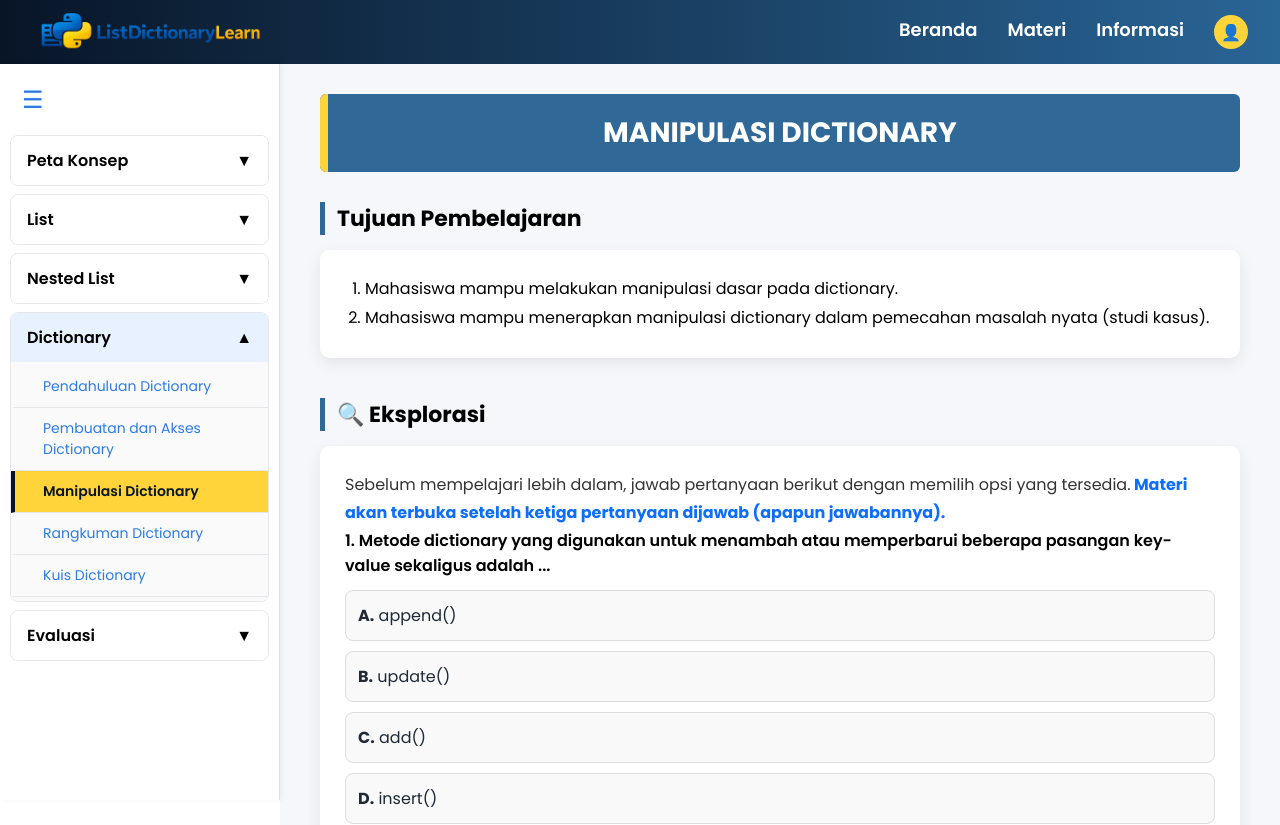
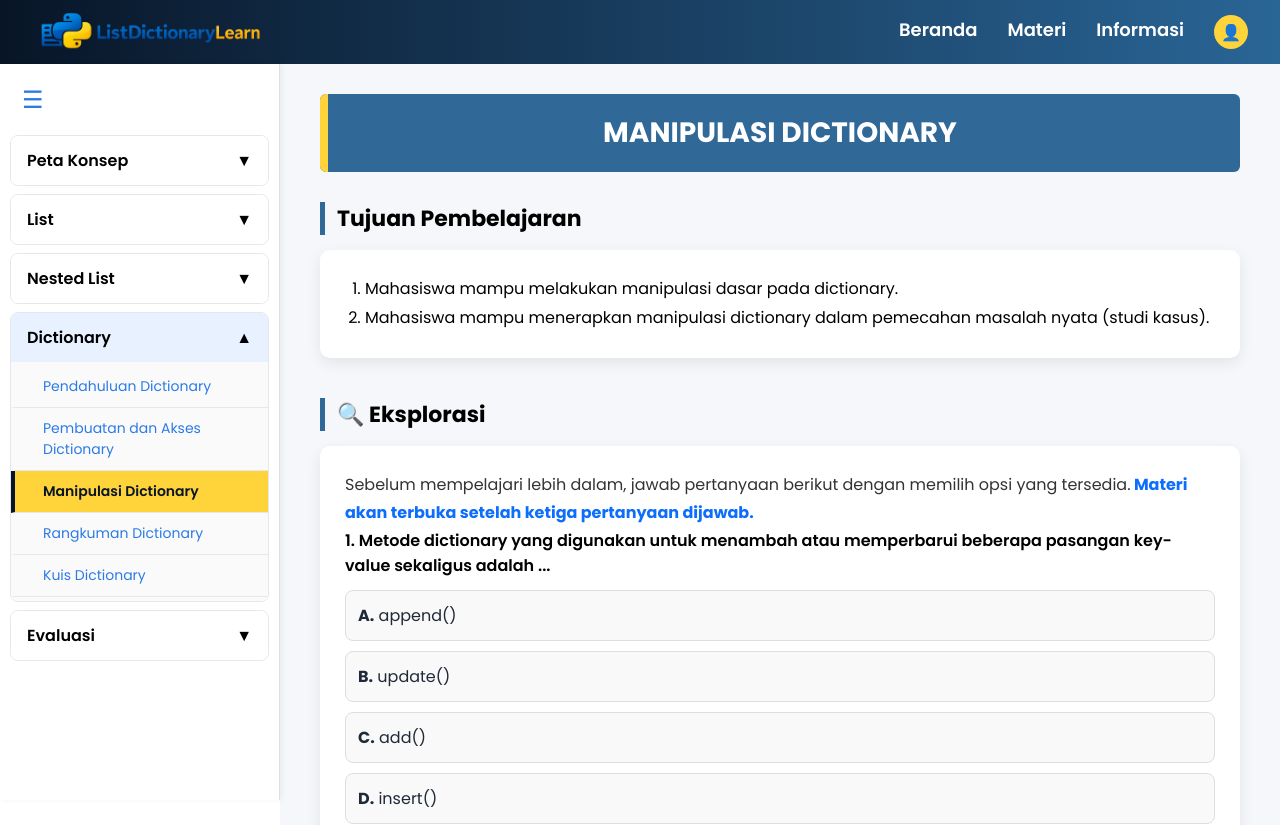
Before and after one commit to Halooci/Lidict, a React (Vite) app: page /Dictionary/ManipulasiDictionary in a window 1280 px wide. Shown: the top 825 px of the page. Built offline with nearby package versions, Linux system fonts and the light colour scheme.

Commit message:
(apapun jawabannya) dicti

```diff
--- a/src/pages/materi/dictionary/ManipulasiDictionary.jsx
+++ b/src/pages/materi/dictionary/ManipulasiDictionary.jsx
@@ -507,7 +507,7 @@ _buffer.getvalue()
                 Sebelum mempelajari lebih dalam, jawab pertanyaan berikut dengan memilih opsi yang tersedia.
                 <strong style={{ color: "#0d6efd" }}>
                   {" "}
-                  Materi akan terbuka setelah ketiga pertanyaan dijawab (apapun jawabannya).
+                  Materi akan terbuka setelah ketiga pertanyaan dijawab.
                 </strong>
               </p>
               {eksplorasiQuestions.map((q, idx) => {
--- a/src/pages/materi/dictionary/PembuatanAksesElementDictionary.jsx
+++ b/src/pages/materi/dictionary/PembuatanAksesElementDictionary.jsx
@@ -480,7 +480,7 @@ _buffer.getvalue()
             <div style={styles.card}>
               <p style={styles.text}>
                 Sebelum mempelajari lebih dalam, jawab pertanyaan berikut dengan memilih opsi yang tersedia.
-                <strong style={{ color: "#0d6efd" }}> Materi akan terbuka setelah ketiga pertanyaan dijawab (apapun jawabannya).</strong>
+                <strong style={{ color: "#0d6efd" }}> Materi akan terbuka setelah ketiga pertanyaan dijawab.</strong>
               </p>
               {eksplorasiQuestions.map((q, idx) => {
                 const isAnswered = eksplorasiHasAnswered[idx];
--- a/src/pages/materi/dictionary/PendahuluanDictionary.jsx
+++ b/src/pages/materi/dictionary/PendahuluanDictionary.jsx
@@ -343,7 +343,7 @@ _buffer.getvalue()
                 Sebelum mempelajari lebih dalam, jawab pertanyaan berikut dengan memilih opsi yang tersedia.
                 <strong style={{ color: "#0d6efd" }}>
                   {" "}
-                  Materi akan terbuka setelah ketiga pertanyaan dijawab (apapun jawabannya).
+                  Materi akan terbuka setelah ketiga pertanyaan dijawab.
                 </strong>
               </p>
               {eksplorasiQuestions.map((q, idx) => {
```
